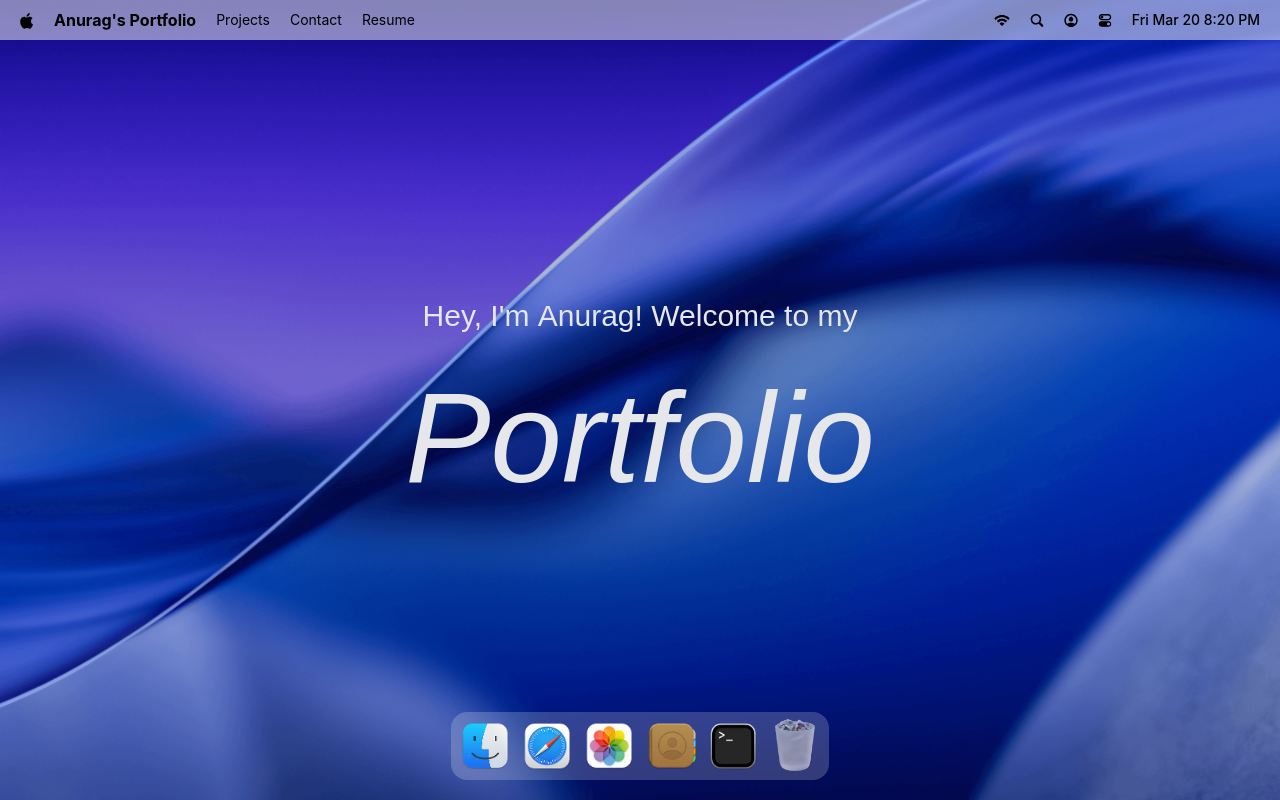
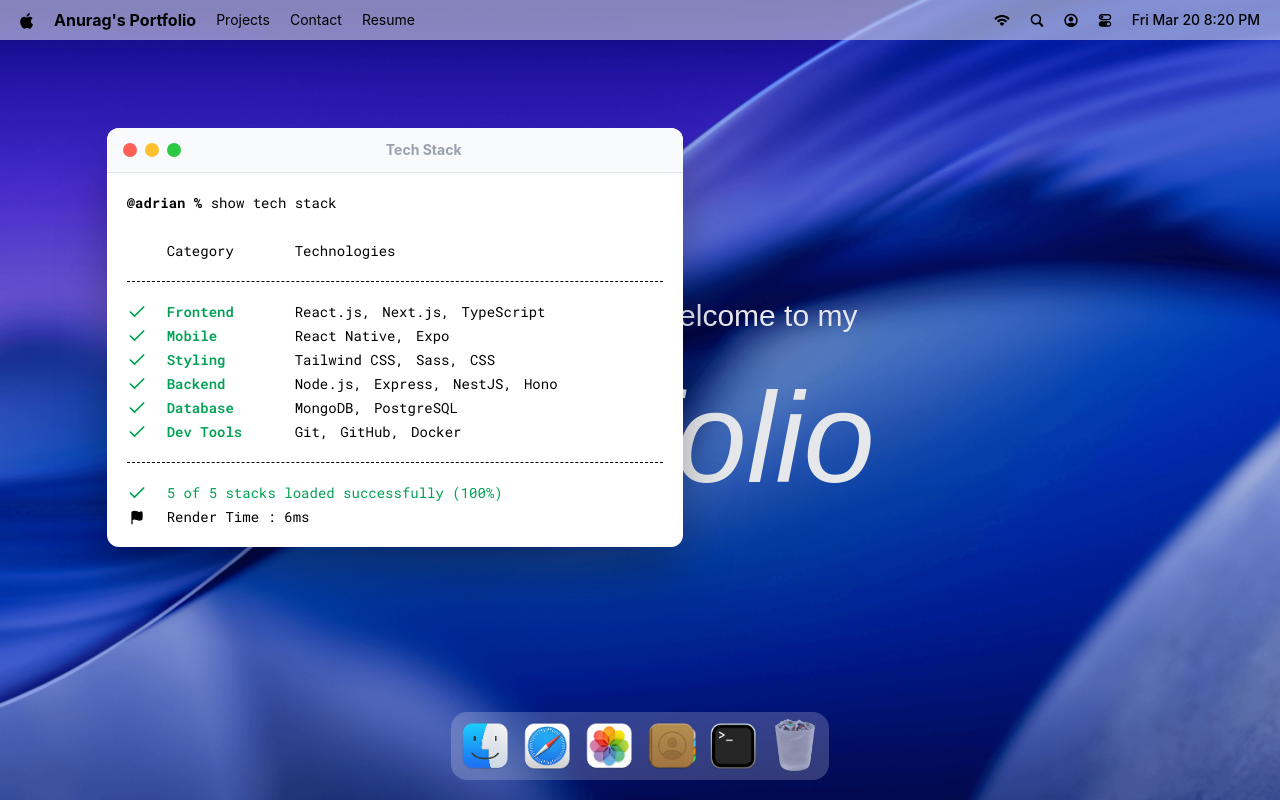
Before and after one commit to ianurag100x/Click-to-know-about-me-Portfolio, a React (Vite) app: page / in a window 1280 px wide. Both pictures are taken after a click on the button 733 px from the left and 746 px from the top of the page. Built offline with nearby package versions, Linux system fonts and the light colour scheme; a web font is replaced by a local one.

Commit message:
HOC implemented & Terminal Window Completed

```diff
--- a/package.json
+++ b/package.json
@@ -16,12 +16,14 @@
     "data-tooltip": "^0.0.1",
     "dayjs": "^1.11.20",
     "gsap": "^3.14.2",
+    "immer": "^11.1.4",
     "lucide-react": "^0.577.0",
     "react": "^19.2.4",
     "react-dom": "^19.2.4",
     "react-tooltip": "^5.30.0",
     "tailwindcss": "^4.2.1",
-    "vite": "^7.3.1"
+    "vite": "^7.3.1",
+    "zustand": "^5.0.12"
   },
   "devDependencies": {
     "@eslint/js": "^9.39.4",
--- a/src/App.jsx
+++ b/src/App.jsx
@@ -1,12 +1,18 @@
+import gsap from "gsap";
+import { Draggable } from "gsap/all";
+
 import {Navbar, Welcome, Dock} from "#components"
+import { Terminal } from "#windows";
 
 
+gsap.registerPlugin(Draggable);
 const App = () => {
   return (
     <main>
       <Navbar></Navbar>
       <Welcome></Welcome>
       <Dock></Dock>
+      <Terminal></Terminal>
     </main>
   )
 
--- a/src/components/Dock.jsx
+++ b/src/components/Dock.jsx
@@ -3,38 +3,42 @@
 import { useRef } from "react";
 import { Tooltip } from "react-tooltip";
 import gsap from "gsap";
+import useWindowStore from "#store/window";
 
 const Dock = () => {
+  //window store
+  const { openWindow, closeWindow, windows } = useWindowStore();
+
   const dockRef = useRef(null);
 
   useGSAP(() => {
     const dock = dockRef.current;
-    if(!dock) return;
+    if (!dock) return;
 
-    const icons = dock.querySelectorAll(".dock-icon")
+    const icons = dock.querySelectorAll(".dock-icon");
 
     const animateIcon = (mouseX) => {
-        const {left} = dock.getBoundingClientRect();
+      const { left } = dock.getBoundingClientRect();
 
       icons.forEach((icon) => {
-            const {left: iconLeft, width: w} = icon.getBoundingClientRect();
+        const { left: iconLeft, width: w } = icon.getBoundingClientRect();
         const center = iconLeft - left + w / 2;
         const distance = Math.abs(mouseX - center);
 
-            const intensity = Math.exp(-(distance**2.5)/2000);
+        const intensity = Math.exp(-(distance ** 2.5) / 2000);
 
         gsap.to(icon, {
           scale: 1 + 0.25 * intensity,
           y: -15 * intensity,
           duration: 0.2,
-                ease: "power1.out"
-            })
-        })
-    }
+          ease: "power1.out",
+        });
+      });
+    };
     const handleMouseMove = (e) => {
-        const {left} = dock.getBoundingClientRect();
+      const { left } = dock.getBoundingClientRect();
       animateIcon(e.clientX - left);
-    }
+    };
 
     const resetIcons = () => {
       icons.forEach((icon) => {
@@ -42,10 +46,10 @@
           scale: 1,
           y: 0,
           duration: 0.3,
-                ease: "power1.out"
-            })
-        })
-    }
+          ease: "power1.out",
+        });
+      });
+    };
 
     dock.addEventListener("mousemove", handleMouseMove);
     dock.addEventListener("mouseleave", resetIcons);
@@ -56,10 +60,20 @@
     };
   }, []);
 
-
-
   const toggleApp = (app) => {
     //Implement app opening logic here
+    if(!app.canOpen) return;
+
+    const window = windows[app.id];
+
+    if (window.isOpen) {
+      closeWindow(app.id);
+    } else {
+      openWindow(app.id);
+    }
+
+    console.log(window);
+
   };
 
   return (
--- /dev/null
+++ b/src/components/WindowControls.jsx
@@ -0,0 +1,14 @@
+import useWindowStore from "#store/window";
+
+const WindowControls = ({target}) => {
+    const {closeWindow} = useWindowStore();
+
+    return <div id="window-controls">
+        <div className="close" onClick={() => closeWindow(target)}></div>
+        <div className="minimize"></div>
+        <div className="maximize"></div>
+    </div>
+
+}
+
+export default WindowControls;
--- a/src/components/index.jsx
+++ b/src/components/index.jsx
@@ -1,5 +1,6 @@
 import Navbar from "./Navbar";
 import Welcome from "./Welcome";
 import Dock from "./dock";
+import WindowControls from "./WindowControls";
 
-export {Navbar, Welcome, Dock}
+export {Navbar, Welcome, Dock, WindowControls};
--- /dev/null
+++ b/src/hoc/WindowWrapper.jsx
@@ -0,0 +1,59 @@
+import useWindowStore from "#store/window";
+import { useGSAP } from "@gsap/react";
+import gsap from "gsap";
+import { Draggable } from "gsap/all";
+import { useLayoutEffect, useRef } from "react";
+
+const WindowWrapper = (Component, windowKey) => {
+  const Wrapped = (props) => {
+    const { focusWindow, windows } = useWindowStore();
+    const { isOpen, zIndex } = windows[windowKey];
+
+    const ref = useRef(null);
+
+    useGSAP(() => {
+        const el = ref.current;
+        if (!el) return;
+
+        const [instance] = Draggable.create(el, {
+            onPress: () => focusWindow(windowKey)
+        })
+
+        return () => {
+            instance.kill();
+        }
+    }, [])
+
+    useGSAP(() => {
+      const el = ref.current;
+      if (!el || !isOpen) return;
+
+      el.style.display = "block";
+
+      gsap.fromTo(
+        el,
+        { scale: 0.8, opacity: 0, y: 40 },
+        { scale: 1, opacity: 1, y: 0, duration: 0.2, ease: "power3.out" },
+      );
+    }, [isOpen]);
+
+    useLayoutEffect(() => {
+      const el = ref.current;
+      if (!el) return;
+
+      el.style.display = isOpen ? "block" : "none";
+    }, [isOpen]);
+
+    return (
+      <section id={windowKey} ref={ref} style={{ zIndex }} className='absolute'>
+        <Component {...props}></Component>
+      </section>
+    );
+  };
+
+  Wrapped.displayName = `WindowWrapper(${Component.displayName || Component.name || "Component"})`;
+
+  return Wrapped;
+};
+
+export default WindowWrapper;
--- /dev/null
+++ b/src/store/window.js
@@ -0,0 +1,30 @@
+import { create } from "zustand";
+import { INITIAL_Z_INDEX, WINDOW_CONFIG } from "#constants";
+import { immer } from "zustand/middleware/immer";
+
+const useWindowStore = create(immer((set) => ({
+    windows : WINDOW_CONFIG,
+    nextZIndex: INITIAL_Z_INDEX+1,
+
+    openWindow: (windowKey, data) => set((state) => {
+        const win =  state.windows[windowKey];
+        win.isOpen = true;
+        win.zIndex = state.nextZIndex++;
+        win.data = data ?? win.data;
+        state.INITIAL_Z_INDEX++;
+    }),
+
+    closeWindow: (windowKey) => set((state) => {
+        const win =  state.windows[windowKey];
+        win.isOpen = false;
+        win.zIndex = 0;
+        win.data = null;
+    }),
+
+    focusWindow: (windowKey) => set((state) => {
+        const win =  state.windows[windowKey];
+        win.zIndex = ++state.nextZIndex;
+    })
+})))
+
+export default useWindowStore;
--- /dev/null
+++ b/src/windows/Terminal.jsx
@@ -0,0 +1,56 @@
+import { WindowControls } from "#components";
+import { techStack } from "#constants";
+import WindowWrapper from "#hoc/WindowWrapper";
+import { Check, Flag, Wind } from "lucide-react";
+
+
+const Terminal = () => {
+    return <>
+    <div id="window-header">
+        <WindowControls target="terminal"></WindowControls>
+        <h2>Tech Stack</h2>
+    </div>
+
+
+    <div className="techstack">
+        <p>
+            <span className="font-bold">@adrian % </span>
+            show tech stack
+        </p>
+
+        <div className="label">
+            <p className="w-32">Category</p>
+            <p>Technologies</p>
+        </div>
+
+        <ul className="content">
+            {techStack.map(({category, items}) => (
+                <li key={category} className="flex items-center">
+                    <Check className="check" size={20}/>
+                    <h3>{category}</h3>
+                    <ul>
+                        {items.map((item, i) => (
+                            <li key={i}>{item}{i < items.length - 1 ? ',' : ''}</li>
+                        ))}
+                    </ul>
+                </li>
+            ))}
+        </ul>
+
+        <div className="footnote">
+            <p>
+                <Check size={20}/> 5 of 5 stacks loaded successfully (100%)
+            </p>
+
+            <p className="text-black">
+                <Flag size={15} fill="black"/>
+                    Render Time : 6ms
+            </p>
+        </div>
+    </div>
+    </>
+}
+
+const TerminalWindow = WindowWrapper(Terminal, "terminal");
+
+export default TerminalWindow;
--- /dev/null
+++ b/src/windows/index.js
@@ -0,0 +1,3 @@
+import Terminal from "./Terminal";
+
+export {Terminal};
```
Also changed, not shown: 1 other file (tests, documents, lock files or other folders). Lines whose indentation alone changed are shown as unchanged.
